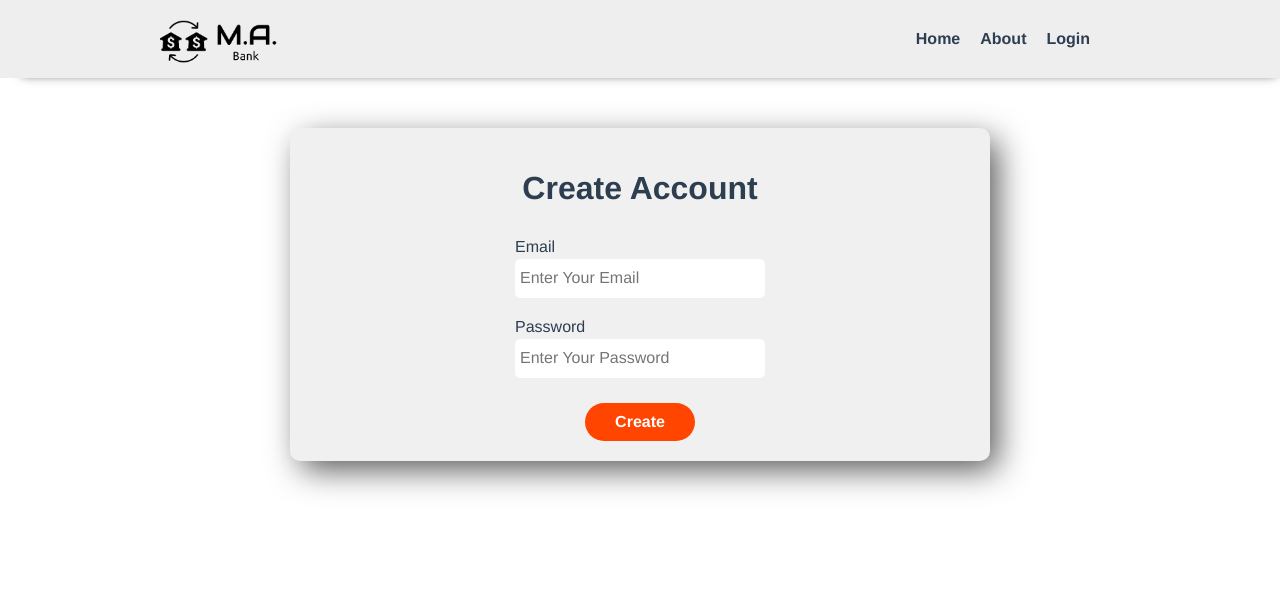
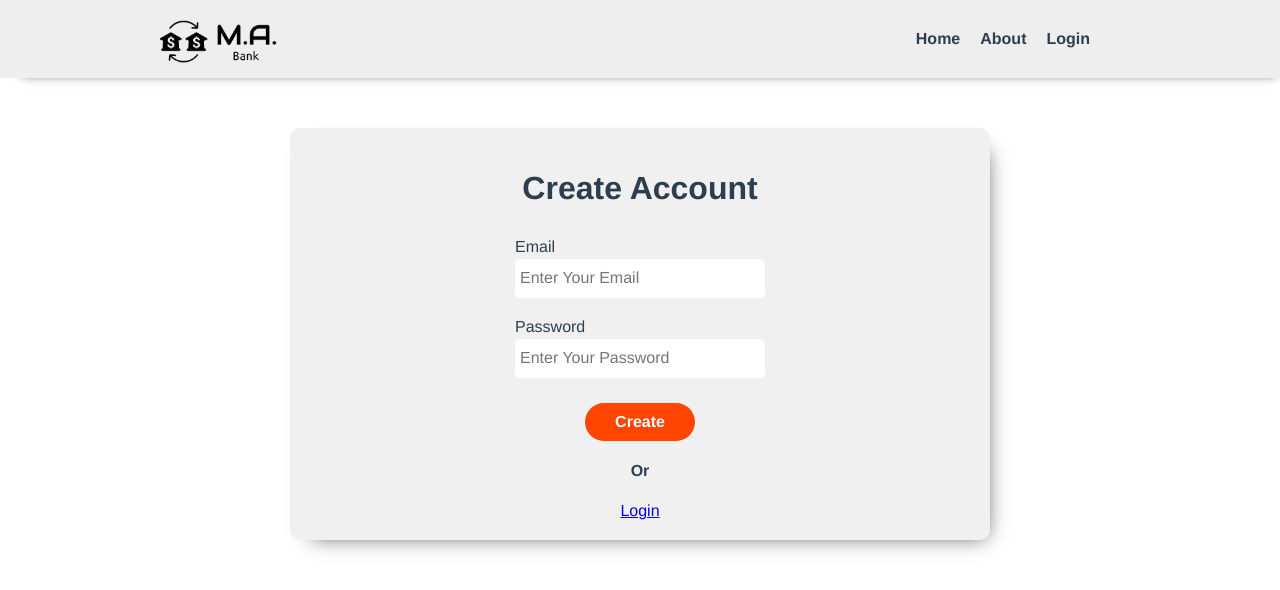
Before and after one commit to modestas9k/ModeBank, a Vue app: page /createUser in a window 1280 px wide. Shown: the top 590 px of the page. Built offline with nearby package versions, Linux system fonts and the light colour scheme; no server answers.

Commit message:
form submit

```diff
--- a/src/components/Navigation.vue
+++ b/src/components/Navigation.vue
@@ -5,7 +5,7 @@
       <nav>
         <router-link to="/home">Home</router-link>
         <router-link to="/about">About</router-link>
-        <div class="flex" v-if="!loggetIn">
+        <div class="flex" v-if="!loggedIn">
           <router-link to="/Login">Login</router-link>
         </div>
         <div class="flex" v-else>
@@ -25,14 +25,14 @@ export default {
   name: "Navigation",
   data() {
     return {
-      loggetIn: false
+      loggedIn: false
     };
   },
   beforeMount() {
     firebase
       .auth()
       .onAuthStateChanged(user =>
-        user ? (this.loggetIn = true) : (this.loggetIn = false)
+        user ? (this.loggedIn = true) : (this.loggedIn = false)
       );
   },
 
@@ -55,7 +55,7 @@ img {
 }
 .wrapper {
   display: flex;
-  width: 960px;
+  max-width: 960px;
   margin: 0 auto;
   justify-content: space-between;
   align-items: center;
--- a/src/views/CreateUser.vue
+++ b/src/views/CreateUser.vue
@@ -4,7 +4,7 @@
       <div>
         <h3>{{ errorMessage }}</h3>
       </div>
-      <form name="createAccount">
+      <form name="createAccount" v-on:submit.prevent="create">
         <h1>Create Account</h1>
         <div class="inputBox">
           <label for="email">Email</label>
@@ -29,7 +29,11 @@
           />
         </div>
         <div class="text-align">
-          <button v-on:click.prevent="create" type="submit">Create</button>
+          <button type="submit">Create</button>
+        </div>
+        <div>
+          <h4>Or</h4>
+          <router-link to="/login">Login</router-link>
         </div>
       </form>
     </div>
@@ -79,9 +83,7 @@ form {
   border-radius: 10px;
   padding: 20px;
   align-content: center;
-  box-shadow: 9px 10px 33px -2px rgba(0, 0, 0, 0.68);
-  -webkit-box-shadow: 9px 10px 33px -2px rgba(0, 0, 0, 0.68);
-  -moz-box-shadow: 9px 10px 33px -2px rgba(0, 0, 0, 0.68);
+  box-shadow: 9px 10px 20px -13px rgba(0, 0, 0, 0.68);
 }
 * {
   box-sizing: border-box;
--- a/src/views/Login.vue
+++ b/src/views/Login.vue
@@ -1,7 +1,7 @@
 <template>
   <div id="createUser">
     <div class="wrapper">
-      <form name>
+      <form name v-on:submit.prevent="  signIn()">
         <h1>Login</h1>
         <div class="inputBox">
           <label for="email">Email</label>
@@ -26,7 +26,7 @@
           />
         </div>
         <div class="text-align">
-          <button v-on:click.prevent="  signIn()" type="submit">Login</button>
+          <button type="submit">Login</button>
         </div>
         <div>
           <h4>Or</h4>
```
